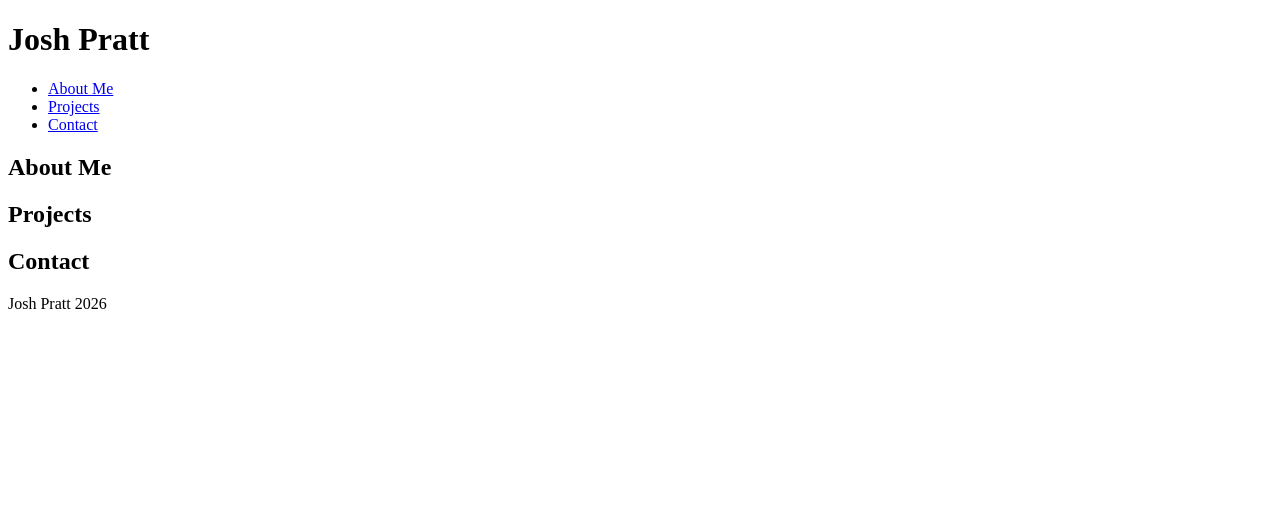
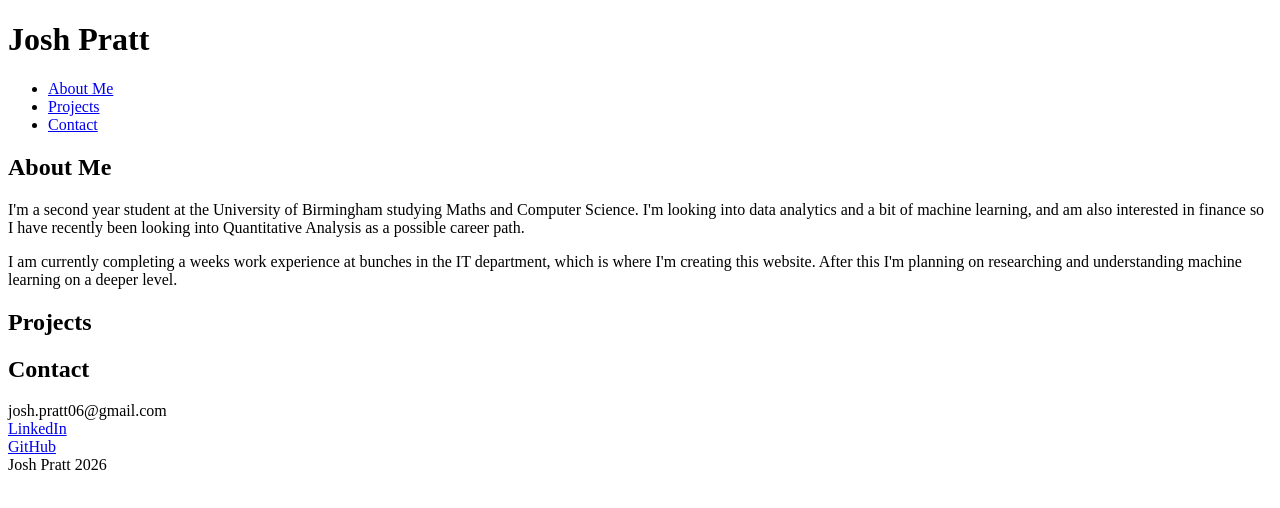
Before and after one commit to joshpratt06/joshpratt06.github.io, a plain HTML site: page index.html in a window 1280 px wide. Drawn offline with Linux system fonts and the light colour scheme.

Commit message:
Initial info added

```diff
--- a/index.html
+++ b/index.html
@@ -17,12 +17,19 @@
         <main>
             <section id="about">
                 <h2>About Me</h2>
+                <div>
+                    <p>I'm a second year student at the University of Birmingham studying Maths and Computer Science. I'm looking into data analytics and a bit of machine learning, and am also interested in finance so I have recently been looking into Quantitative Analysis as a possible career path.</p>
+                    <p>I am currently completing a weeks work experience at bunches in the IT department, which is where I'm creating this website. After this I'm planning on researching and understanding machine learning on a deeper level.</p>
+                </div>
             </section>
             <section id="projects">
                 <h2>Projects</h2>
             </section>
             <section id="contact">
                 <h2>Contact</h2>
+                <div>josh.pratt06@gmail.com</div>
+                <div><a href="https://www.linkedin.com/in/josh-pratt-198bb830b" target="_blank" rel="noopener">LinkedIn</a></div>
+                <div><a href="https://github.com/joshpratt06" target="_blank" rel="noopener">GitHub</a></div>
             </section>
             <footer>Josh Pratt 2026</footer>
         </main>
```
